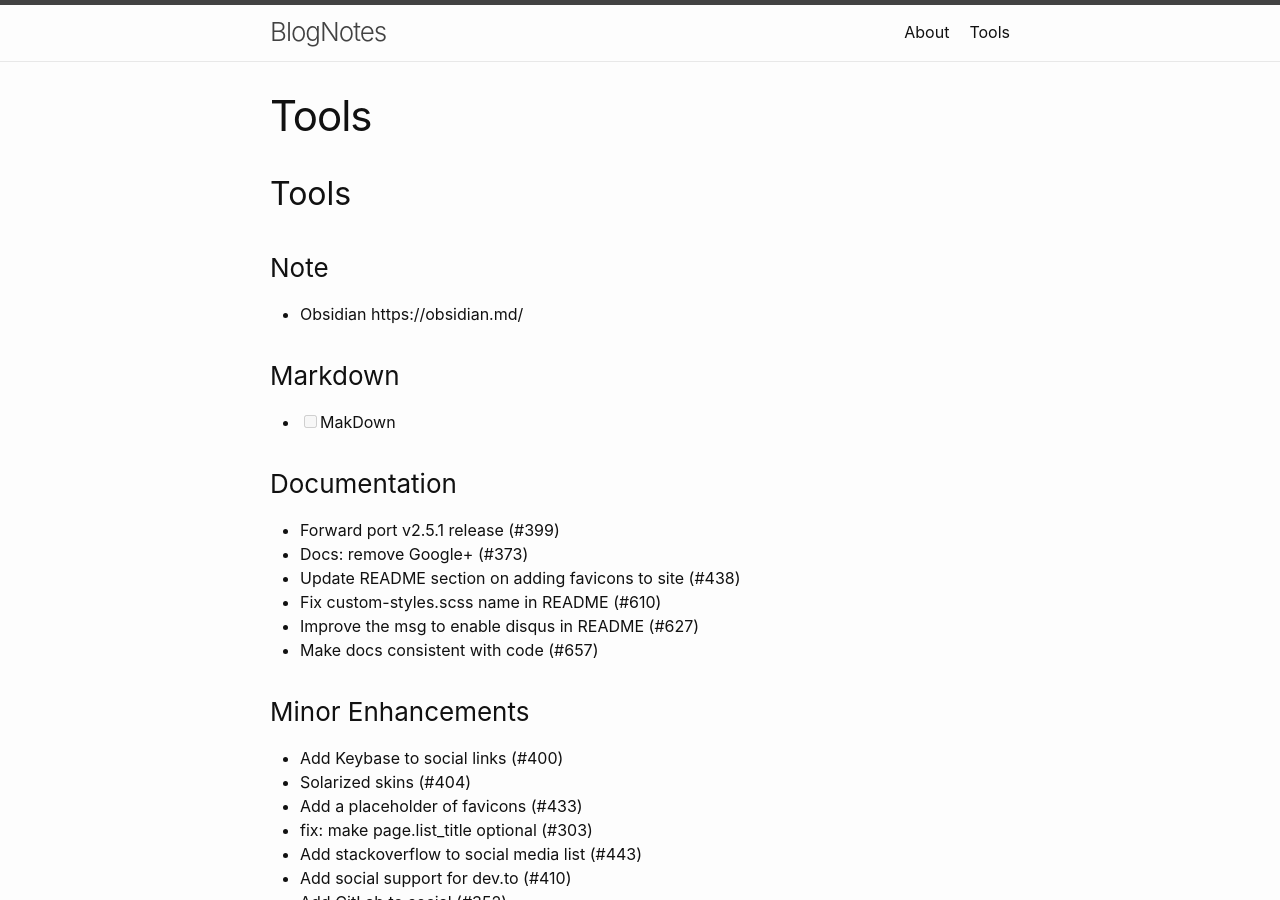
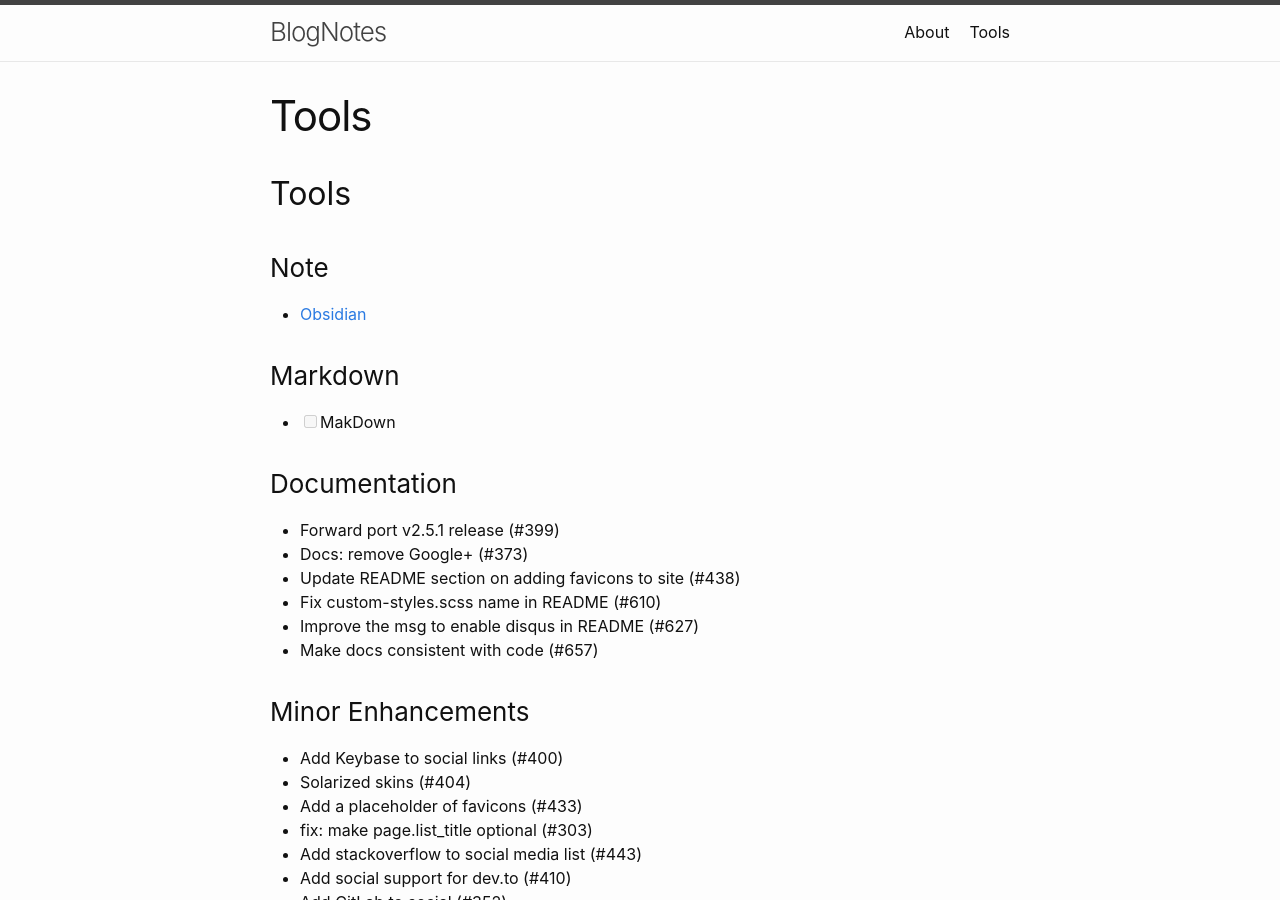
Before and after one commit to glmatt/glmatt.github.io, a Jekyll site: the page built from History.markdown, in a window 1280 px wide and 900 px high. Built offline with Jekyll 4.4.1, drawn with Linux system fonts in a browser that asks for light colours; our own code applies the rules of GitHub Pages for plain Markdown files.

Commit message:
Update History.markdown

```diff
--- a/History.markdown
+++ b/History.markdown
@@ -1,7 +1,7 @@
 ## Tools
 
 ### Note
-  * Obsidian https://obsidian.md/
+  * [Obsidian](https://obsidian.md/)
 
 ### Markdown
 - [ ] MakDown
```
